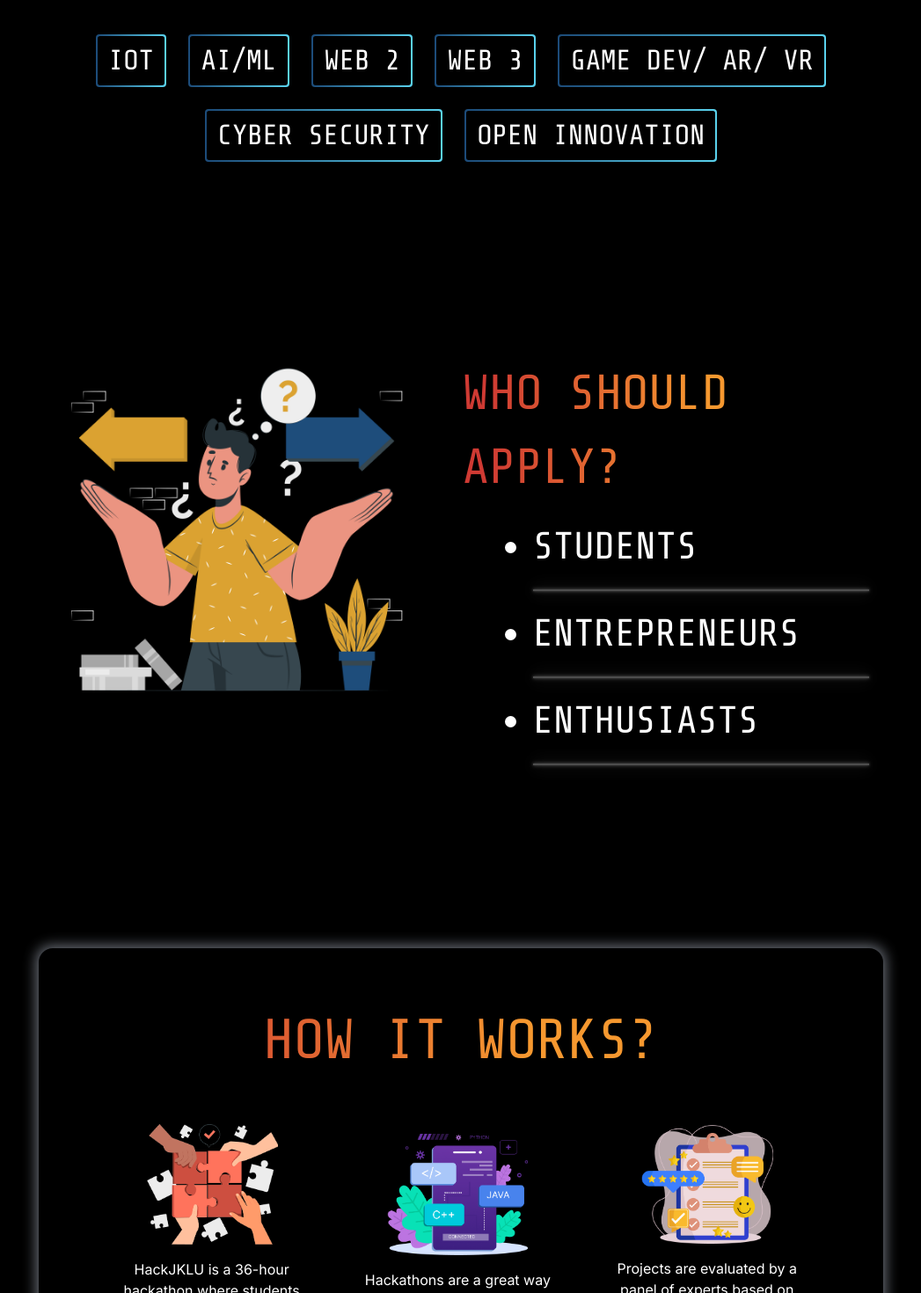
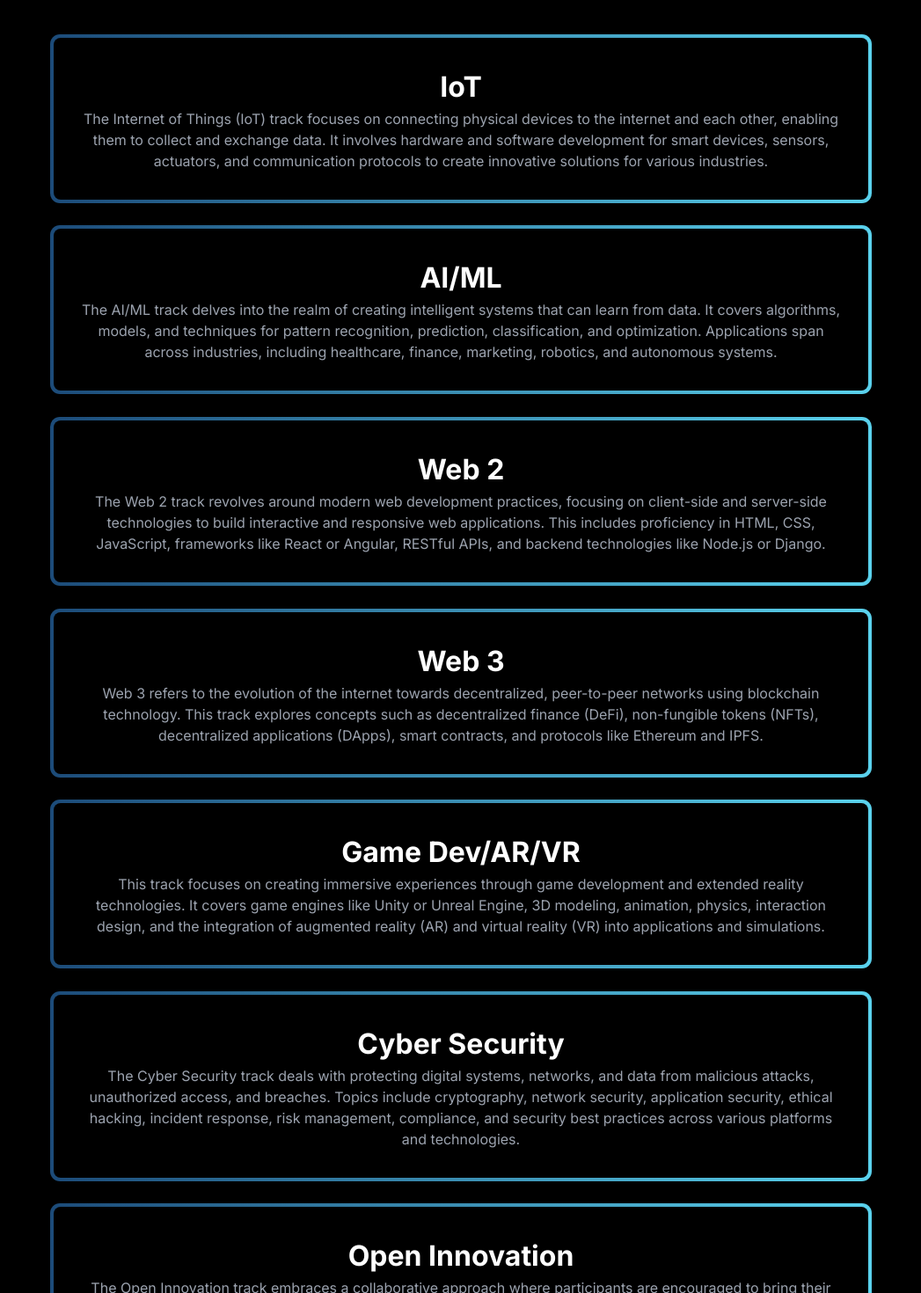
Before and after one commit to adistrim/hackJKLUv3, a Next.js app: page / in a window 1280 px wide. Shown: the part 1300-2770 px from the top of the page at 88% size, without its empty margins (116-1163 px from the left). Built offline with nearby package versions, Linux system fonts and the light colour scheme.

Commit message:
updated tracks content

```diff
--- a/src/app/components/home.tsx
+++ b/src/app/components/home.tsx
@@ -99,7 +99,7 @@ const HomeComponent = () => {
 
       <div className=" mt-[10rem]">
         <h1
-          className="text-[2rem] md:text-[4rem] text-center mb-4"
+          className="text-[3rem] md:text-[4rem] text-center mb-4"
           style={{
             backgroundImage:
               "linear-gradient(90deg, #cf3a33 5.87%, #f6982f 59.11%)",
@@ -111,39 +111,141 @@ const HomeComponent = () => {
         </h1>
         <NextLink href="challenges" passHref>
           <div className="cursor-pointer flex flex-wrap justify-center">
-            <div className="rounded-[0.25rem] m-[0.8rem] bg-gradient-to-r from-[#1C4B79] to-[#5AD2ED] p-0.5">
-              <div className="rounded-[0.18rem] flex h-full w-full items-center justify-center bg-black back px-3 py-1">
-                <p className="text-white md:text-[2rem]">IOT</p>
+            <div className="rounded-[0.7rem] m-[0.8rem] bg-gradient-to-r from-[#1C4B79] to-[#5AD2ED] p-1">
+              <div className="rounded-[0.5rem] h-full w-full items-center justify-center bg-black back px-3 py-1">
+                <div className="mx-1 my-2 md:mx-5 md:my-7">
+                  <h1
+                    className={`${inter.className} text-white text-center font-bold text-[1.5rem] md:text-[2rem]`}
+                  >
+                    IoT
+                  </h1>
+                  <p className={`text-center text-gray-400 ${inter.className}`}>
+                    The Internet of Things (IoT) track focuses on connecting
+                    physical devices to the internet and each other, enabling
+                    them to collect and exchange data. It involves hardware and
+                    software development for smart devices, sensors, actuators,
+                    and communication protocols to create innovative solutions
+                    for various industries.
+                  </p>
+                </div>
               </div>
             </div>
-            <div className="rounded-[0.25rem] m-[0.8rem] bg-gradient-to-r from-[#1C4B79] to-[#5AD2ED] p-0.5">
-              <div className="rounded-[0.18rem] flex h-full w-full items-center justify-center bg-black back px-3 py-1">
-                <p className="text-white md:text-[2rem]">AI/ML</p>
+            <div className="rounded-[0.7rem] m-[0.8rem] bg-gradient-to-r from-[#1C4B79] to-[#5AD2ED] p-1">
+              <div className="rounded-[0.5rem] h-full w-full items-center justify-center bg-black back px-3 py-1">
+                <div className="mx-1 my-2 md:mx-5 md:my-7">
+                  <h1
+                    className={`${inter.className} text-white text-center font-bold text-[1.5rem] md:text-[2rem]`}
+                  >
+                    AI/ML
+                  </h1>
+                  <p className={`text-center text-gray-400 ${inter.className}`}>
+                    The AI/ML track delves into the realm of creating
+                    intelligent systems that can learn from data. It covers
+                    algorithms, models, and techniques for pattern recognition,
+                    prediction, classification, and optimization. Applications
+                    span across industries, including healthcare, finance,
+                    marketing, robotics, and autonomous systems.
+                  </p>
+                </div>
               </div>
             </div>
-            <div className="rounded-[0.25rem] m-[0.8rem] bg-gradient-to-r from-[#1C4B79] to-[#5AD2ED] p-0.5">
-              <div className="rounded-[0.18rem] flex h-full w-full items-center justify-center bg-black back px-3 py-1">
-                <p className="text-white md:text-[2rem]">WEB 2</p>
+            <div className="rounded-[0.7rem] m-[0.8rem] bg-gradient-to-r from-[#1C4B79] to-[#5AD2ED] p-1">
+              <div className="rounded-[0.5rem] h-full w-full items-center justify-center bg-black back px-3 py-1">
+                <div className="mx-1 my-2 md:mx-5 md:my-7">
+                  <h1
+                    className={`${inter.className} text-white text-center font-bold text-[1.5rem] md:text-[2rem]`}
+                  >
+                    Web 2
+                  </h1>
+                  <p className={`text-center text-gray-400 ${inter.className}`}>
+                    The Web 2 track revolves around modern web development
+                    practices, focusing on client-side and server-side
+                    technologies to build interactive and responsive web
+                    applications. This includes proficiency in HTML, CSS,
+                    JavaScript, frameworks like React or Angular, RESTful APIs,
+                    and backend technologies like Node.js or Django.
+                  </p>
+                </div>
               </div>
             </div>
-            <div className="rounded-[0.25rem] m-[0.8rem] bg-gradient-to-r from-[#1C4B79] to-[#5AD2ED] p-0.5">
-              <div className="rounded-[0.18rem] flex h-full w-full items-center justify-center bg-black back px-3 py-1">
-                <p className="text-white md:text-[2rem]">WEB 3</p>
+            <div className="rounded-[0.7rem] m-[0.8rem] bg-gradient-to-r from-[#1C4B79] to-[#5AD2ED] p-1">
+              <div className="rounded-[0.5rem] h-full w-full items-center justify-center bg-black back px-3 py-1">
+                <div className="mx-1 my-2 md:mx-5 md:my-7">
+                  <h1
+                    className={`${inter.className} text-white text-center font-bold text-[1.5rem] md:text-[2rem]`}
+                  >
+                    Web 3
+                  </h1>
+                  <p className={`text-center text-gray-400 ${inter.className}`}>
+                    Web 3 refers to the evolution of the internet towards
+                    decentralized, peer-to-peer networks using blockchain
+                    technology. This track explores concepts such as
+                    decentralized finance (DeFi), non-fungible tokens (NFTs),
+                    decentralized applications (DApps), smart contracts, and
+                    protocols like Ethereum and IPFS.
+                  </p>
+                </div>
               </div>
             </div>
-            <div className="rounded-[0.25rem] m-[0.8rem] bg-gradient-to-r from-[#1C4B79] to-[#5AD2ED] p-0.5">
-              <div className="rounded-[0.18rem] flex h-full w-full items-center justify-center bg-black back px-3 py-1">
-                <p className="text-white md:text-[2rem]">GAME DEV/ AR/ VR</p>
+            <div className="rounded-[0.7rem] m-[0.8rem] bg-gradient-to-r from-[#1C4B79] to-[#5AD2ED] p-1">
+              <div className="rounded-[0.5rem] h-full w-full items-center justify-center bg-black back px-3 py-1">
+                <div className="mx-1 my-2 md:mx-5 md:my-7">
+                  <h1
+                    className={`${inter.className} text-white text-center font-bold text-[1.5rem] md:text-[2rem]`}
+                  >
+                    Game Dev/AR/VR
+                  </h1>
+                  <p className={`text-center text-gray-400 ${inter.className}`}>
+                    This track focuses on creating immersive experiences through
+                    game development and extended reality technologies. It
+                    covers game engines like Unity or Unreal Engine, 3D
+                    modeling, animation, physics, interaction design, and the
+                    integration of augmented reality (AR) and virtual reality
+                    (VR) into applications and simulations.
+                  </p>
+                </div>
               </div>
             </div>
-            <div className="rounded-[0.25rem] m-[0.8rem] bg-gradient-to-r from-[#1C4B79] to-[#5AD2ED] p-0.5">
-              <div className="rounded-[0.18rem] flex h-full w-full items-center justify-center bg-black back px-3 py-1">
-                <p className="text-white md:text-[2rem]">CYBER SECURITY</p>
+            <div className="rounded-[0.7rem] m-[0.8rem] bg-gradient-to-r from-[#1C4B79] to-[#5AD2ED] p-1">
+              <div className="rounded-[0.5rem] h-full w-full items-center justify-center bg-black back px-3 py-1">
+                <div className="mx-1 my-2 md:mx-5 md:my-7">
+                  <h1
+                    className={`${inter.className} text-white text-center font-bold text-[1.5rem] md:text-[2rem]`}
+                  >
+                    Cyber Security
+                  </h1>
+                  <p className={`text-center text-gray-400 ${inter.className}`}>
+                    The Cyber Security track deals with protecting digital
+                    systems, networks, and data from malicious attacks,
+                    unauthorized access, and breaches. Topics include
+                    cryptography, network security, application security,
+                    ethical hacking, incident response, risk management,
+                    compliance, and security best practices across various
+                    platforms and technologies.
+                  </p>
+                </div>
               </div>
             </div>
-            <div className="rounded-[0.25rem] m-[0.8rem] bg-gradient-to-r from-[#1C4B79] to-[#5AD2ED] p-0.5">
-              <div className="rounded-[0.18rem] flex h-full w-full items-center justify-center bg-black back px-3 py-1">
-                <p className="text-white md:text-[2rem]">OPEN INNOVATION</p>
+            <div className="rounded-[0.7rem] m-[0.8rem] bg-gradient-to-r from-[#1C4B79] to-[#5AD2ED] p-1">
+              <div className="rounded-[0.5rem] h-full w-full items-center justify-center bg-black back px-3 py-1">
+                <div className="mx-1 my-2 md:mx-5 md:my-7">
+                  <h1
+                    className={`${inter.className} text-white text-center font-bold text-[1.5rem] md:text-[2rem]`}
+                  >
+                    Open Innovation
+                  </h1>
+                  <p className={`text-center text-gray-400 ${inter.className}`}>
+                    The Open Innovation track embraces a collaborative approach
+                    where participants are encouraged to bring their own ideas
+                    to the table. It serves as a platform for individuals to
+                    explore, refine, and showcase their innovative concepts,
+                    regardless of the domain. Whether it's a novel solution to a
+                    pressing problem, a disruptive technology, or a creative
+                    business model, this track provides the opportunity to
+                    collaborate with peers, mentors, and experts to turn ideas
+                    into reality.
+                  </p>
+                </div>
               </div>
             </div>
           </div>
--- a/src/app/components/sponsors.tsx
+++ b/src/app/components/sponsors.tsx
@@ -21,7 +21,7 @@ const Sponsors: React.FC = () => {
           className={`mx-[1rem] md:mx-[5rem] lg:mx-[2rem] mt-8 md:mt-16 ${tech_mono.className}`}
         >
           <section className="mb-1 md:mb-16">
-            <h3 className="text-[1.8rem] md:text-[4rem] font-bold text-center my-[2rem] md:my-[6rem] text-[#f58b40]">
+            <h3 className="text-[3rem] md:text-[4rem] font-bold text-center my-[2rem] md:my-[6rem] text-[#f58b40]">
               <span
                 className="text-transparent bg-clip-text"
                 style={{
@@ -32,7 +32,7 @@ const Sponsors: React.FC = () => {
                 SPONSORS
               </span>
             </h3>
-            <div className="grid grid-cols-1 sm:grid-cols-2 lg:grid-cols-3 gap-4 md:gap-[5rem] mx-[1rem] md:mx-[3rem]">
+            <div className="grid grid-cols-2 sm:grid-cols-2 lg:grid-cols-3 gap-4 md:gap-[5rem] mx-[1rem] md:mx-[3rem]">
               {importedDataOC.map((member) => (
                 <div key={member.name} className="relative">
                   <div className="relative flex flex-row md:flex-col items-center bg-black justify-between md:justify-center rounded-[1rem] p-2 md:p-2">
```
